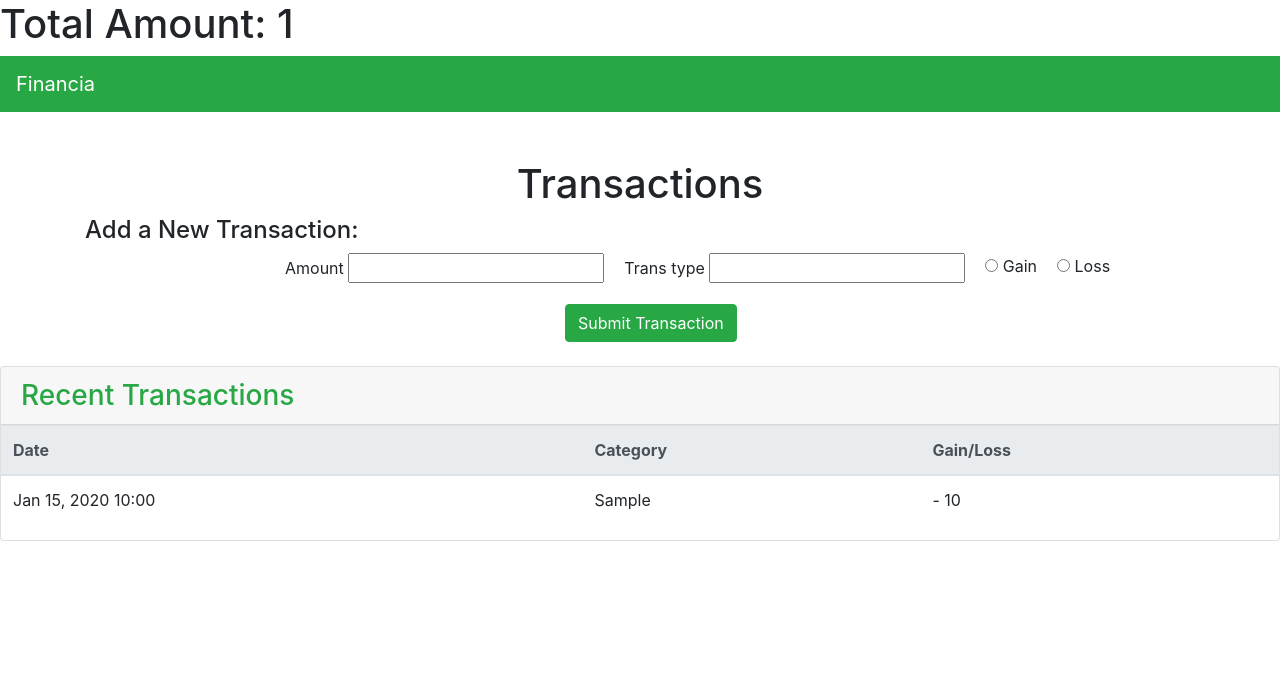
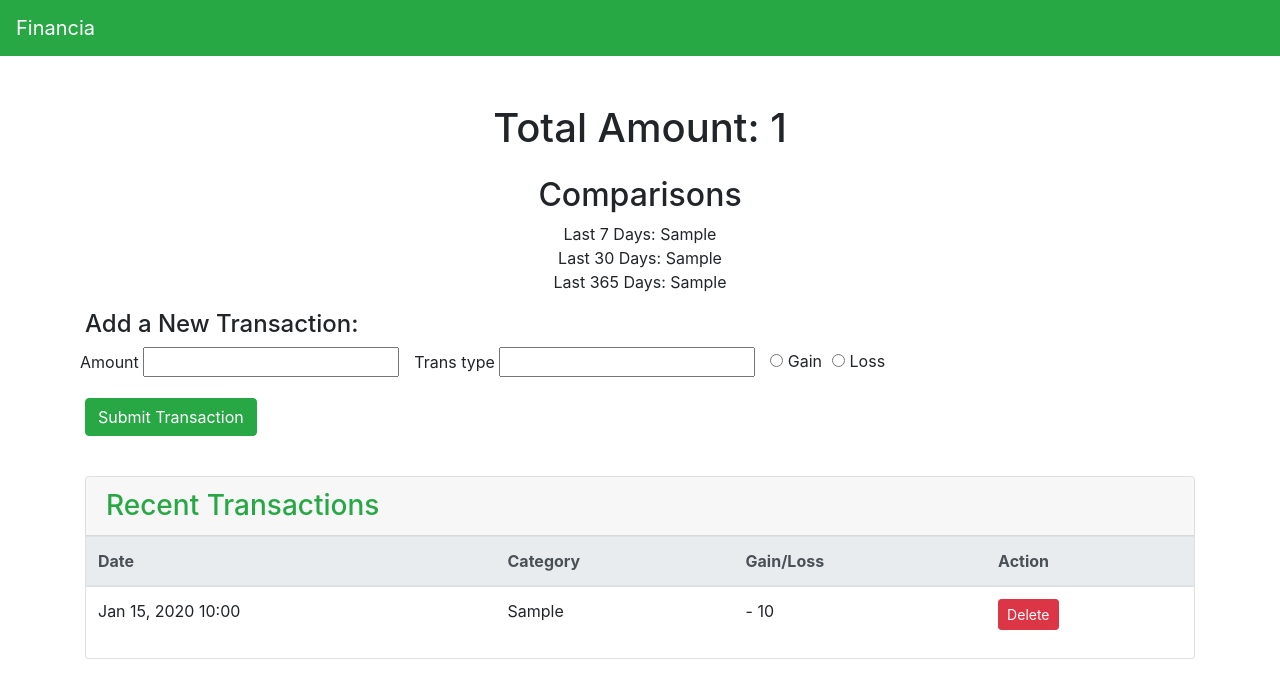
Before and after one commit to vigu2021/Financia, a Django app: template finances/templates/transaction_form.html in a window 1280 px wide. Shown: the top 698 px of the page. Run offline with Django 5.2, Linux system fonts and the light colour scheme; the template is opened without the code that fills it: most values are stand-ins (such as "Sample title", 1, 10 or a date in 2020); form fields are guessed from the names that the template uses; some libraries are stand-ins or nearby versions.

Commit message:
Added delete functionality and html for deleting entries

```diff
--- a/finances/templates/transaction_form.html
+++ b/finances/templates/transaction_form.html
@@ -3,14 +3,9 @@
 <head>
     <meta charset="UTF-8">
     <meta name="viewport" content="width=device-width, initial-scale=1.0">
-    <title>{% block title %}Transactions{% endblock %}</title>
+    <title>Transactions</title>
     <link rel="stylesheet" href="https://stackpath.bootstrapcdn.com/bootstrap/4.5.2/css/bootstrap.min.css">
     <style>
-        .navbar .logout-btn {
-            padding: 8px 15px;
-            color: white;
-            cursor: pointer;
-        }
         .errorlist li {
             color: red;
         }
@@ -21,27 +16,23 @@
         }
         .radio-group {
             display: flex;
-            gap: 10px; /* Space between Gain and Loss options */
+            gap: 10px;
         }
     </style>
 </head>
 <body>
-    <h1>Total Amount: {{ total_amount }}</h1>
     <nav class="navbar navbar-expand-lg bg-success">
-        <a class="navbar-brand text-white" href="{% url 'home' %}">Financia</a>
-        <button class="navbar-toggler" type="button" data-toggle="collapse" data-target="#navbarNav" aria-controls="navbarNav" aria-expanded="false" aria-label="Toggle navigation">
-            <span class="navbar-toggler-icon"></span>
-        </button>
+        <a class="navbar-brand text-white" href="{% url 'finance_home' %}">Financia</a>
         <div class="collapse navbar-collapse" id="navbarNav">
             <ul class="navbar-nav ml-auto">
                 {% if user.is_authenticated %}
                     <li class="nav-item">
-                        <a class="nav-link text-white" href="{% url 'home' %}">Home</a>
+                        <a class="nav-link text-white" href="{% url 'finance_home' %}">Home</a>
                     </li>
                     <li class="nav-item">
                         <form action="{% url 'logout' %}" method="post" style="display: inline;">
                             {% csrf_token %}
-                            <button type="submit" class="btn logout-btn" style="background: none; border: none;">
+                            <button type="submit" class="btn logout-btn" style="background: none; border: none; color: white;">
                                 Log Out
                             </button>
                         </form>
@@ -52,52 +43,40 @@
     </nav>
 
     <div class="container mt-5">
-        <h1 style="text-align: center;">Transactions</h1>
+        <h1 class="text-center">Total Amount: {{ total_amount }}</h1>
+        <h2 class="text-center mt-4">Comparisons</h2>
+        <ul class="list-unstyled text-center">
+            <li>Last 7 Days: {{ compare_7_days }}</li>
+            <li>Last 30 Days: {{ compare_30_days }}</li>
+            <li>Last 365 Days: {{ compare_365_days }}</li>
+        </ul>
 
-        <!-- Transaction Form -->
         <div class="row mb-4">
             <div class="col-12">
                 <h4>Add a New Transaction:</h4>
-                <form method="post">
+                <form method="post" class="mb-3">
                     {% csrf_token %}
-
-                    <!-- Flex Container for Amount, Trans type, and Gain/Loss -->
-                    <div class="form-row align-items-center" style="display: flex; gap: 20px; margin-left: 200px;">
-
-                        <!-- Amount Field -->
+                    <div class="form-row align-items-center">
                         <div>
                             {{ form.amount.label_tag }}
                             {{ form.amount }}
-                            <small class="text-danger" style="min-height: 20px; margin-top: 5px;">
-                                {% if form.amount.errors %}
-                                    {{ form.amount.errors.0 }}
-                                {% endif %}
-                            </small>
+                            {% if form.amount.errors %}
+                                <small class="text-danger">{{ form.amount.errors.0 }}</small>
+                            {% endif %}
                         </div>
-
-                        <!-- Trans Type Field -->
                         <div>
                             {{ form.trans_type.label_tag }}
                             {{ form.trans_type }}
                         </div>
-
-                        <!-- Gain/Loss Radio Buttons -->
                         <div class="radio-group">
-                            <label style="margin-right: 10px;">
-                                <input type="radio" name="is_gain" value="True" required> Gain
-                            </label>
-                            <label>
-                                <input type="radio" name="is_gain" value="False" required> Loss
-                            </label>
+                            <label><input type="radio" name="is_gain" value="True" required> Gain</label>
+                            <label><input type="radio" name="is_gain" value="False" required> Loss</label>
                         </div>
                     </div>
-
-                    <button type="submit" class="btn btn-success mt-3" style="margin-left: 480px;">Submit Transaction</button>
+                    <button type="submit" class="btn btn-success mt-3">Submit Transaction</button>
                 </form>
             </div>
         </div>
-    </div>
-
 
         {% if recent_transactions %}
         <div class="card">
@@ -110,6 +89,7 @@
                         <th>Date</th>
                         <th>Category</th>
                         <th>Gain/Loss</th>
+                        <th>Action</th>
                     </tr>
                 </thead>
                 <tbody>
@@ -121,10 +101,18 @@
                                 {% if transaction.is_gain %}+{% else %}-{% endif %}
                                 {{ transaction.amount }}
                             </td>
+                            <td>
+                                <!-- Delete button -->
+                                <a href="{% url 'delete_transaction' transaction.id %}"
+                                   class="btn btn-danger btn-sm delete-btn"
+                                   onclick="return confirm('Are you sure you want to delete this transaction?');">
+                                   Delete
+                                </a>
+                            </td>
                         </tr>
                     {% empty %}
                         <tr>
-                            <td colspan="3">No recent transactions available.</td>
+                            <td colspan="4">No recent transactions available.</td>
                         </tr>
                     {% endfor %}
                 </tbody>
--- a/finances/urls.py
+++ b/finances/urls.py
@@ -3,4 +3,5 @@ from django.urls import path
 from . import views
 urlpatterns = [
     path('',views.home,name='finance_home'),
+    path('delete/<int:transaction_id>/', views.delete_transaction, name='delete_transaction')
 ]
--- a/finances/utils.py
+++ b/finances/utils.py
@@ -44,10 +44,7 @@ def get_period_comparision(user,days):
     )
     last_period_sum = find_sum(last_period_transactions)
 
-    if last_period_sum == 0:
-        period_comparision = 0
-    else:
-        period_comparision = 100* (this_period_sum-last_period_sum)/last_period_sum
+    period_comparision  = this_period_sum - last_period_sum
 
     return {
         'this_period_sum' : this_period_sum,
```
Also changed, not shown: finances/views.py (+13 -1 lines).
